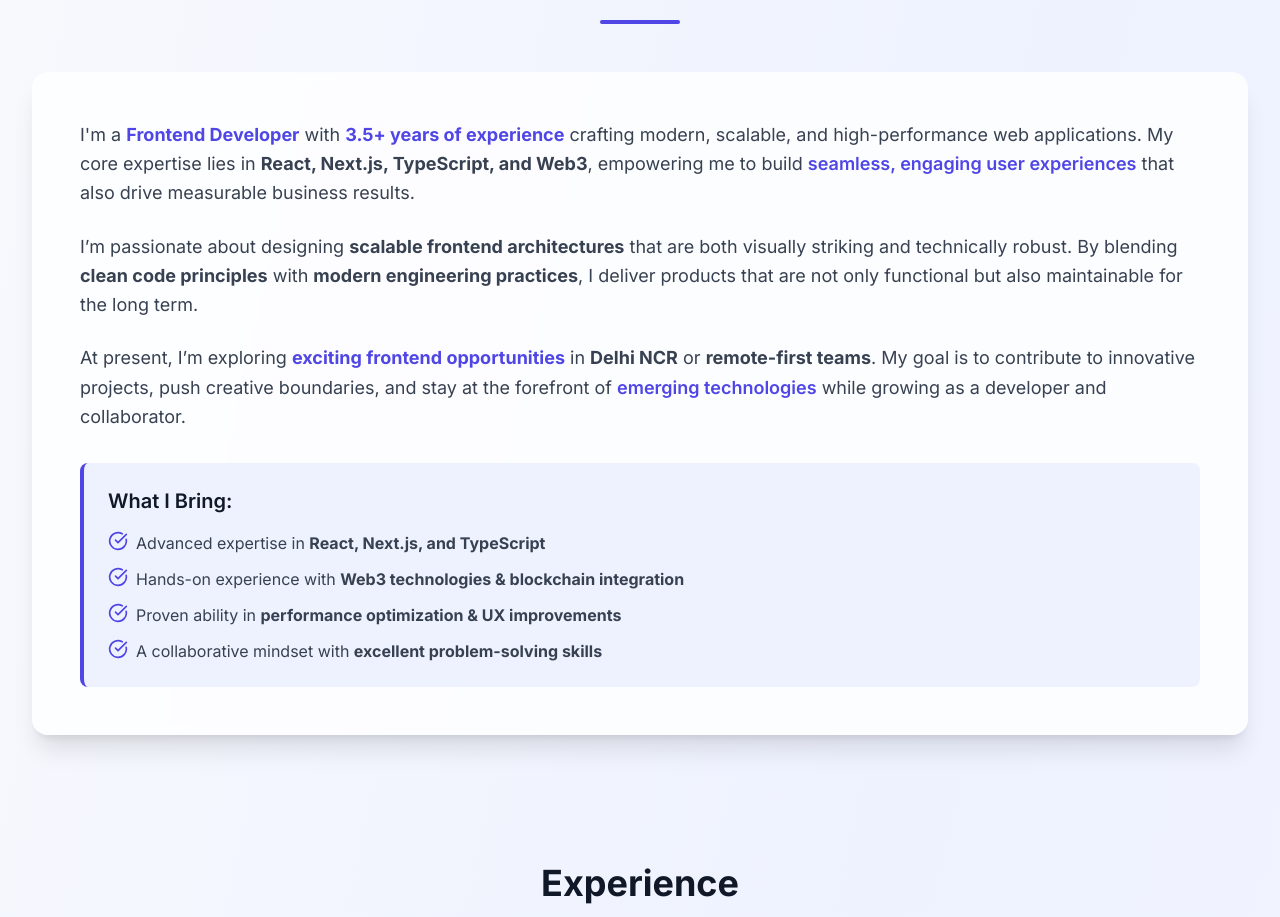
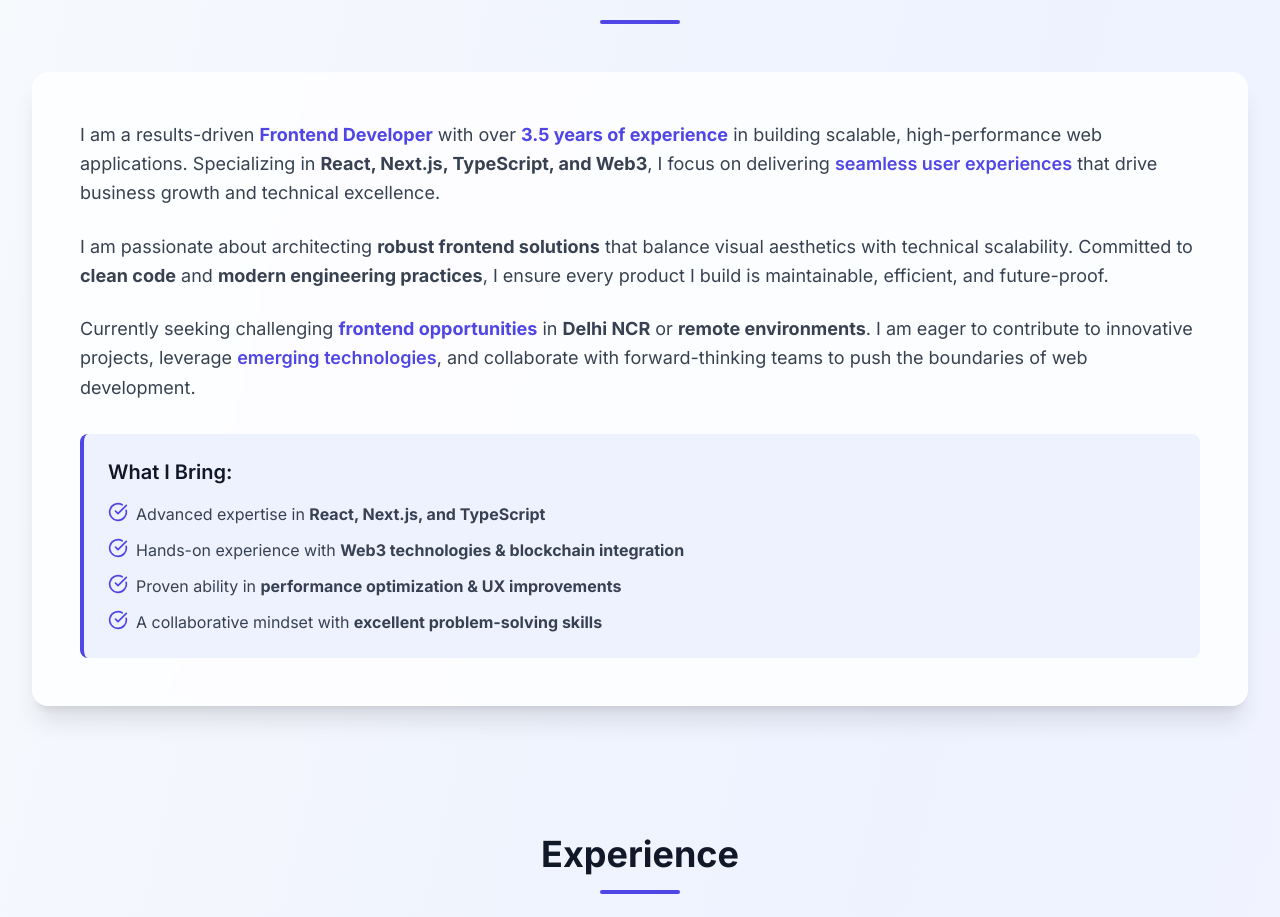
Before and after one commit to mozammilrja/mozammil_portfolio, a Next.js app: page / in a window 1280 px wide. Shown: the part 904-1821 px from the top of the page. Built offline with nearby package versions, Linux system fonts and the light colour scheme.

Commit message:
Update about

```diff
--- a/components/About.tsx
+++ b/components/About.tsx
@@ -17,49 +17,46 @@ const About = () => {
           <div className="prose prose-lg max-w-none">
             {/* Intro */}
             <p className="text-gray-700 dark:text-gray-300 text-lg leading-relaxed mb-6">
-              I'm a{" "}
+              I am a results-driven{" "}
               <strong className="text-indigo-600 dark:text-indigo-400">
                 Frontend Developer
               </strong>{" "}
-              with{" "}
+              with over{" "}
               <strong className="text-indigo-600 dark:text-indigo-400">
-                3.5+ years of experience
+                3.5 years of experience
               </strong>{" "}
-              crafting modern, scalable, and high-performance web applications.
-              My core expertise lies in{" "}
-              <strong>React, Next.js, TypeScript, and Web3</strong>, empowering
-              me to build{" "}
+              in building scalable, high-performance web applications. Specializing
+              in <strong>React, Next.js, TypeScript, and Web3</strong>, I focus on
+              delivering{" "}
               <span className="font-semibold text-indigo-600 dark:text-indigo-400">
-                seamless, engaging user experiences
+                seamless user experiences
               </span>{" "}
-              that also drive measurable business results.
+              that drive business growth and technical excellence.
             </p>
 
             {/* Middle */}
             <p className="text-gray-700 dark:text-gray-300 text-lg leading-relaxed mb-6">
-              I’m passionate about designing{" "}
-              <strong>scalable frontend architectures</strong> that are both
-              visually striking and technically robust. By blending{" "}
-              <strong>clean code principles</strong> with{" "}
-              <strong>modern engineering practices</strong>, I deliver products
-              that are not only functional but also maintainable for the long
-              term.
+              I am passionate about architecting{" "}
+              <strong>robust frontend solutions</strong> that balance visual
+              aesthetics with technical scalability. Committed to{" "}
+              <strong>clean code</strong> and{" "}
+              <strong>modern engineering practices</strong>, I ensure every
+              product I build is maintainable, efficient, and future-proof.
             </p>
 
             {/* Current Focus */}
             <p className="text-gray-700 dark:text-gray-300 text-lg leading-relaxed mb-8">
-              At present, I’m exploring{" "}
+              Currently seeking challenging{" "}
               <strong className="text-indigo-600 dark:text-indigo-400">
-                exciting frontend opportunities
+                frontend opportunities
               </strong>{" "}
-              in <strong>Delhi NCR</strong> or{" "}
-              <strong>remote-first teams</strong>. My goal is to contribute to
-              innovative projects, push creative boundaries, and stay at the
-              forefront of{" "}
+              in <strong>Delhi NCR</strong> or <strong>remote environments</strong>.
+              I am eager to contribute to innovative projects, leverage{" "}
               <span className="font-semibold text-indigo-600 dark:text-indigo-400">
                 emerging technologies
-              </span>{" "}
-              while growing as a developer and collaborator.
+              </span>
+              , and collaborate with forward-thinking teams to push the boundaries
+              of web development.
             </p>
 
             {/* Highlights */}
```
